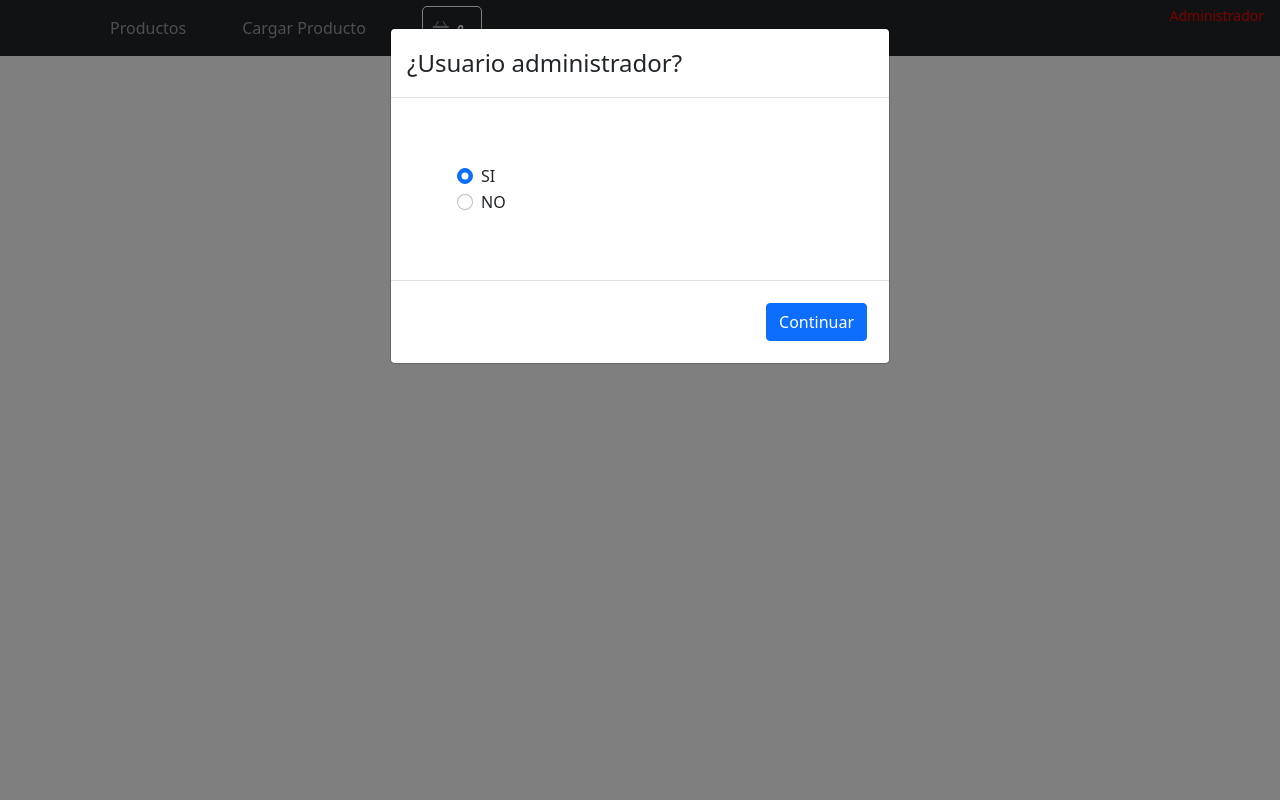
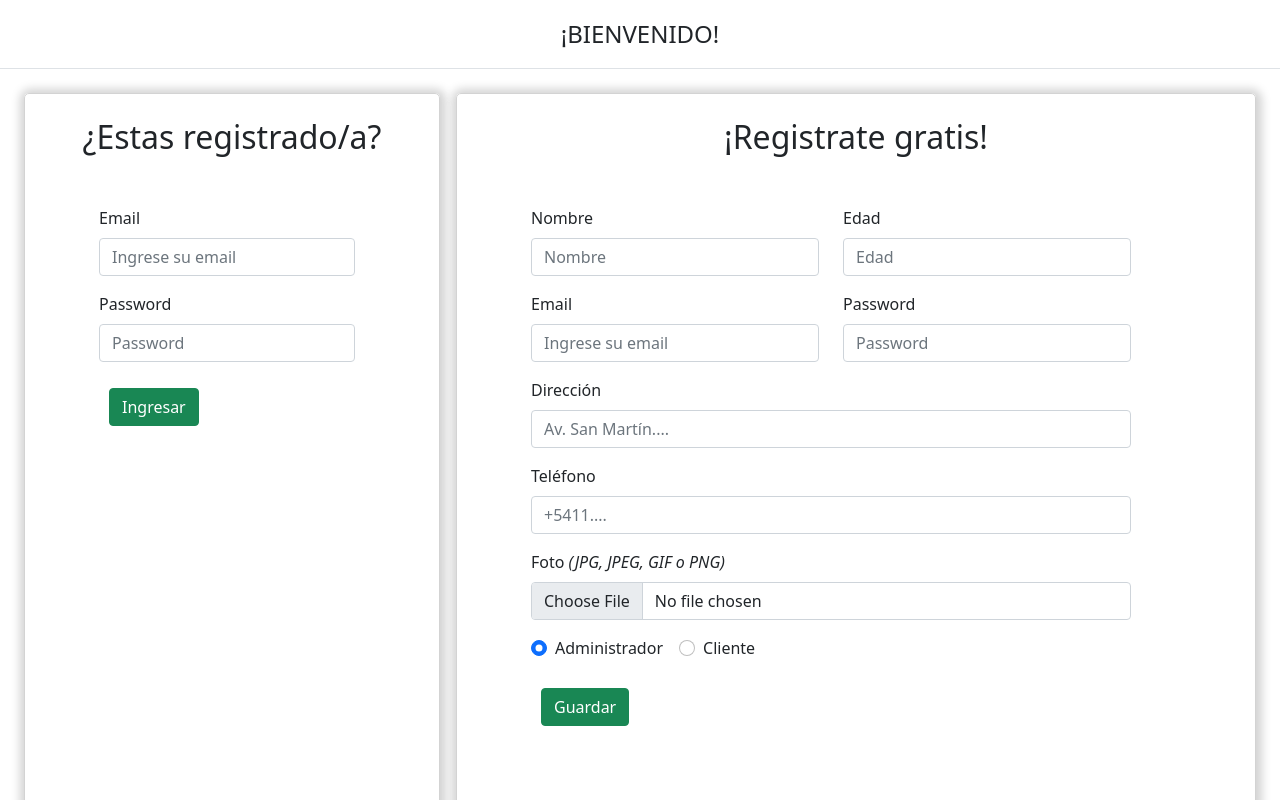
Before and after one commit to desarrollosMja/ProyectoFinalFrontend, a React (Create React App) app: page / in a window 1280 px wide. Built offline with nearby package versions, Linux system fonts and the light colour scheme; no server answers.

Commit message:
creacion de login y session

```diff
--- a/package.json
+++ b/package.json
@@ -9,6 +9,8 @@
     "@testing-library/user-event": "^12.8.3",
     "axios": "^0.24.0",
     "bootstrap": "^5.1.3",
+    "path": "^0.12.7",
+    "path-parse": "^1.0.7",
     "react": "^17.0.2",
     "react-bootstrap": "^2.0.0",
     "react-dom": "^17.0.2",
--- a/src/components/Header/NavBar.css
+++ b/src/components/Header/NavBar.css
@@ -5,9 +5,6 @@
 #tipoUsuario{
     color: red;
     font-size: 14px;
-    position: absolute;
-    right: 0;
-    top: 0;
 }
 
 .bi-basket3{
@@ -15,3 +12,18 @@
     border: solid 1px #fff;
     border-radius: 5px;
 }
+
+#contenedorAvatar{
+    position: absolute;
+    right: 0;
+    top: 5;
+    display: flex;
+    flex-direction: column;
+    align-items: center;
+}
+
+#avatar{
+    width: 30px;
+    height: auto;
+    border-radius: 50%;
+}
--- a/src/components/Header/NavBar.js
+++ b/src/components/Header/NavBar.js
@@ -9,15 +9,23 @@ import { myContext } from "../contexto/contexto"
 
 const NavBar = () => {
 
-    let usuario
-    let {administrador, totalAgregado} = useContext(myContext)
-    administrador == true ? usuario = "Administrador" : usuario = "Cliente"
+    let {administrador, totalAgregado, usuario, fileName} = useContext(myContext)
+    let fileSrc = `http://localhost:8080/public/avatares/${fileName}`
+
+    fetch("http://localhost:8080/api/usuarios/session")
+        .then(res => res.json())
+        .then(json => console.log(json))
+        .catch(err => console.log(err))
 
     if (administrador == true){
         return (
             <Navbar variant="dark" bg="dark" expand="lg">
                 <Container>
-                    <Navbar.Brand id="tipoUsuario">{usuario}</Navbar.Brand>
+                    <div id="contenedorAvatar">
+                        <img id="avatar" src={fileSrc}></img>
+                        <span id="tipoUsuario">{usuario} <a>[Desloguear]</a></span>
+                    </div>
+                    {/* <Navbar.Brand id="tipoUsuario">{usuario}</Navbar.Brand> */}
                     <Navbar.Toggle aria-controls="basic-navbar-nav" />
                     <Navbar.Collapse id="basic-navbar-nav">
                         <Nav className="me-auto">
@@ -41,7 +49,11 @@ const NavBar = () => {
         return (
             <Navbar variant="dark" bg="dark" expand="lg">
                 <Container>
-                    <Navbar.Brand id="tipoUsuario">{usuario}</Navbar.Brand>
+                    <div id="contenedorAvatar">
+                        <img id="avatar" src={fileSrc}></img>
+                        <span id="tipoUsuario">{usuario} <a>[Desloguear]</a></span>
+                    </div>
+                    {/* <Navbar.Brand id="tipoUsuario">{usuario}</Navbar.Brand> */}
                     <Navbar.Toggle aria-controls="basic-navbar-nav" />
                     <Navbar.Collapse id="basic-navbar-nav">
                         <Nav className="me-auto">
--- a/src/components/VistaProductos/ItemList.css
+++ b/src/components/VistaProductos/ItemList.css
@@ -38,3 +38,26 @@
     right: 0px;
     color: white;
 }
+
+#modalTitle{
+    margin-left: auto;
+    margin-right: auto;
+}
+
+.bordeSoft{
+    border: solid 1px lightgray;
+    border-radius: 5px;
+    box-shadow: 1px 1px 10px 5px lightgray;
+}
+
+#formularioRegistro{
+    width: 80%;
+}
+
+#formularioLogin{
+    width: 70%;
+}
+
+.centrado{
+    text-align: center;
+}
--- a/src/components/VistaProductos/seleccionUsuario.js
+++ b/src/components/VistaProductos/seleccionUsuario.js
@@ -1,33 +1,117 @@
-import { useState, useContext } from "react"
+import { useState, useContext, useRef } from "react"
 import { useHistory } from "react-router"
 import { myContext } from "../contexto/contexto"
 import Modal from "react-bootstrap/Modal"
 import Button from "react-bootstrap/Button"
 import Form from "react-bootstrap/Form"
+import Row from "react-bootstrap/Row"
+import Col from "react-bootstrap/esm/Col"
+import Container from "react-bootstrap/esm/Container"
+import Alert from "react-bootstrap/Alert"
+import pathParse from "path-parse"
 
 export default function SeleccionUsuario(){
 
     const [show, setShow] = useState(true);
+    const [showAlert, setShowAlert] = useState(false);
+    const [showAlertFoto, setShowAlertFoto] = useState(false)
     const handleClose = () => setShow(false);
     const handleShow = () => setShow(true);
+    const [fullscreen, setFullscreen] = useState(true);
+    let inputEmail = useRef(null);
+    let inputPass = useRef(null);
+    let inputRegistroNombre = useRef(null);
+    let inputRegistroEdad = useRef(null);
+    let inputRegistroEmail = useRef(null);
+    let inputRegistroPassword = useRef(null);
+    let inputRegistroDireccion = useRef(null);
+    let inputRegistroTelefono = useRef(null);
+    let inputRegistroFoto = useRef(null);
+    let inputRegistroAdministrador = useRef(null);
+    let inputRegistroCliente = useRef(null);
 
     let contextoAdministrador = useContext(myContext)
+    let contextoUsuario = useContext(myContext)
+    let contextoFileName = useContext(myContext)
 
     let history = useHistory()
 
-    function guardarUsuario(){
-        const radios = document.getElementsByName("tipoUsuario")
-        for (const radio of radios) {
-            if (radio.checked && radio.value == "si") {
+    function login(e){
+        e.preventDefault()
+        fetch("http://localhost:8080/api/usuarios", {
+            method: "POST",
+            headers: {
+                "Content-Type": "application/json"
+            },
+            body: JSON.stringify({email: inputEmail.current.value, password: inputPass.current.value})
+        })
+            .then(res => res.json())
+            .then(json => {
+                if (json == null){
+                    setShowAlert(true)
+                } else{
+                    contextoUsuario.setUsuario(json.nombre)
+                    contextoFileName.setFileName(json.foto)
+                    if (json.administrador == false){
+                        contextoAdministrador.setAdministrador(false)
+                    } else {
                         contextoAdministrador.setAdministrador(true)
                     }
-            if (radio.checked && radio.value == "no") {
+                    history.push("/productos")
+                }
+            })
+            .catch(err => console.log(err))
+    }
+
+    function registro(e){
+        e.preventDefault()
+        const files = inputRegistroFoto.current.files
+        const formData = new FormData()
+        formData.append('foto', files[0])
+        const tipoUsuario = inputRegistroAdministrador.current.checked ? "si" : "no"
+
+        let path = pathParse(files[0].name);
+        let fileName = pathParse.base
+        if(path.ext !== '.png' && path.ext !== '.jpg' && path.ext !== '.gif' && path.ext !== '.jpeg') {
+            setShowAlertFoto(true)
+        } else{
+            fetch("http://localhost:8080/api/usuarios/guardar-foto", {
+            method: "POST",
+            body: formData
+        })
+            .then(res => res.json())
+            .catch(err => console.log("Error en el front: ", err))
+
+        fetch("http://localhost:8080/api/usuarios/nuevo", {
+            method: "POST",
+            headers: {
+                "Content-Type": "application/json"
+            },
+            body: JSON.stringify({
+                nombre: inputRegistroNombre.current.value,
+                edad: inputRegistroEdad.current.value,
+                email: inputRegistroEmail.current.value,
+                password: inputRegistroPassword.current.value,
+                direccion: inputRegistroDireccion.current.value,
+                telefono: inputRegistroTelefono.current.value,
+                foto: fileName,
+                tipoUsuario: tipoUsuario
+            })
+        })
+            .then(res => res.json())
+            .then(json => {
+                contextoUsuario.setUsuario(json.nombre)
+                contextoFileName.setFileName(fileName)
+                if (json.administrador == false){
                     contextoAdministrador.setAdministrador(false)
+                } else {
+                    contextoAdministrador.setAdministrador(true)
                 }
+                history.push("/productos")
+            })
+            .catch(err => console.log(err))
         }
-        handleClose()
 
-        history.push("/productos")
     }
 
     return (
@@ -36,23 +120,98 @@ export default function SeleccionUsuario(){
             onHide={() => setShow(false)}
             dialogClassName="modal-90w"
             aria-labelledby="example-custom-modal-styling-title"
+            fullscreen={fullscreen}
         >
             <Modal.Header>
-                <Modal.Title>¿Usuario administrador?</Modal.Title>
+                <Modal.Title id="modalTitle">¡BIENVENIDO!</Modal.Title>
             </Modal.Header>
 
             <Modal.Body>
-                <Form>
+                <Container fluid>
+                    <Row>
+                        <Col xs={4} id="divLogin" className="bordeSoft m-2 p-4">
+                            <h2 className="centrado mb-2">¿Estas registrado/a?</h2>
+                            <Form id="formularioLogin">
+                                <Form.Group className="mb-3" controlId="formBasicEmail">
+                                    <Alert variant="danger" show={showAlert}>
+                                        Usuario y/o contraseña incorrecto/s
+                                    </Alert>
+                                    <Form.Label>Email</Form.Label>
+                                    <Form.Control type="email" name="email" placeholder="Ingrese su email" ref={inputEmail}/>
+                                </Form.Group>
+
+                                <Form.Group className="mb-3" controlId="formBasicPassword">
+                                    <Form.Label>Password</Form.Label>
+                                    <Form.Control type="password" name="password" placeholder="Password" ref={inputPass}/>
+                                </Form.Group>
+
+                                <Button variant="success" type="submit" onClick={e => login(e)}>
+                                    Ingresar
+                                </Button>
+                            </Form>
+                        </Col>
+
+                        <Col id="divRegistro" className="bordeSoft m-2 p-4">
+                            <h2 className="centrado mb-2">¡Registrate gratis!</h2>
+                            <Form id="formularioRegistro" >
+                                <Row className="mb-3">
+                                    <Form.Group as={Col} controlId="formGridName">
+                                        <Form.Label>Nombre</Form.Label>
+                                        <Form.Control type="text" name="nombre" placeholder="Nombre" ref={inputRegistroNombre}/>
+                                    </Form.Group>
+
+                                    <Form.Group as={Col} controlId="formGridAge">
+                                        <Form.Label>Edad</Form.Label>
+                                        <Form.Control type="number" name="edad" placeholder="Edad" ref={inputRegistroEdad}/>
+                                    </Form.Group>
+                                </Row>
+                                <Row className="mb-3">
+                                    <Form.Group as={Col} controlId="formGridEmail">
+                                        <Form.Label>Email</Form.Label>
+                                        <Form.Control type="email" name="email" placeholder="Ingrese su email"ref={inputRegistroEmail} />
+                                    </Form.Group>
+
+                                    <Form.Group as={Col} controlId="formGridPassword">
+                                        <Form.Label>Password</Form.Label>
+                                        <Form.Control type="password" name="password" placeholder="Password" ref={inputRegistroPassword}/>
+                                    </Form.Group>
+                                </Row>
+
+                                <Form.Group className="mb-3" controlId="formGridAddress1">
+                                    <Form.Label>Dirección</Form.Label>
+                                    <Form.Control type="text" name="direccion" placeholder="Av. San Martín...." ref={inputRegistroDireccion}/>
+                                </Form.Group>
+
+                                <Form.Group className="mb-3" controlId="formGridPhone">
+                                    <Form.Label>Teléfono</Form.Label>
+                                    <Form.Control name="telefono" placeholder="+5411...." type="number" ref={inputRegistroTelefono}/>
+                                </Form.Group>
+
+                                <Form.Group controlId="formFile" className="mb-3">
+                                    <Form.Label>Foto<span className="fst-italic fw-lighter fs-6"> (JPG, JPEG, GIF o PNG)</span></Form.Label>
+                                    <Form.Control name="foto" type="file" id="inputFile" ref={inputRegistroFoto}/>
+                                    <Alert className="mt-3" variant="danger" show={showAlertFoto} id="alertFoto">
+                                        Sólo se admiten las siguientes extensiones: .jpg, .jpeg, .png o .gif
+                                    </Alert>
+                                </Form.Group>
+
                                 <Form.Group className="mb-3" controlId="formBasicCheckbox">
-                        <Form.Check type="radio" label="SI" name="tipoUsuario" id="radioSI" value="si" defaultChecked/>
-                        <Form.Check type="radio" label="NO" name="tipoUsuario" id="radioNO" value="no"/>
+                                        <Form.Check inline type="radio" label="Administrador" name="tipoUsuario" id="radioSI" value="administrador" defaultChecked ref={inputRegistroAdministrador}/>
+                                        <Form.Check inline type="radio" label="Cliente" name="tipoUsuario" id="radioNO" value="cliente"ref={inputRegistroCliente}/>
                                 </Form.Group>
+
+                                <Button variant="success" type="submit" onClick={e => registro(e)}>
+                                    Guardar
+                                </Button>
                             </Form>
+                        </Col>
+                    </Row>
+                </Container>
             </Modal.Body>
 
-            <Modal.Footer>
+            {/* <Modal.Footer>
                 <Button variant="primary" onClick={() => guardarUsuario()}>Continuar</Button>
-            </Modal.Footer>
+            </Modal.Footer> */}
         </Modal>
     )
 }
--- a/src/components/contexto/contexto.js
+++ b/src/components/contexto/contexto.js
@@ -10,6 +10,8 @@ export const MyContextProvider = ({ children }) => {
     let [carrito, setCarrito] = useState([])
     let [totalAgregado, setTotalAgregado] = useState(0)
     let [idCarrito, setIdCarrito] = useState()
+    let [usuario, setUsuario] = useState()
+    let [fileName, setFileName] = useState()
 
     let arrayAuxiliar = []
 
@@ -87,7 +89,11 @@ export const MyContextProvider = ({ children }) => {
         idCarrito: idCarrito,
         setIdCarrito: setIdCarrito,
         totalAgregado: totalAgregado,
-        setTotalAgregado: setTotalAgregado
+        setTotalAgregado: setTotalAgregado,
+        usuario: usuario,
+        setUsuario: setUsuario,
+        fileName: fileName,
+        setFileName: setFileName
     }
 
     useEffect(() => {
```
Also changed, not shown: src/components/App.js (indentation only). Lines whose indentation alone changed are shown as unchanged.
